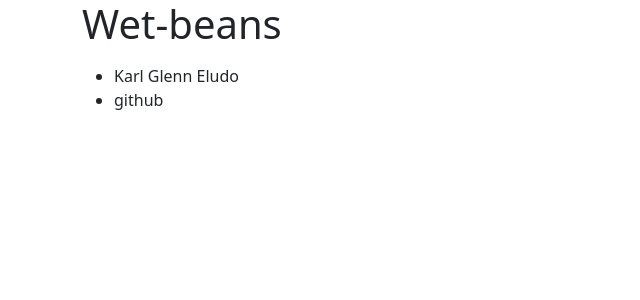
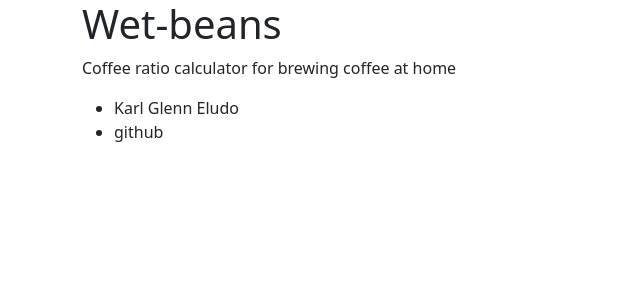
Before and after one commit to karleludo/wet-beans, an Angular app: page / in a window 1280 px wide. Shown: the top 300 px of the page, without its empty margins (0-640 px from the left). Built offline with nearby package versions, Linux system fonts and the light colour scheme.

Commit message:
some changes to header component

```diff
--- a/src/app/common/header/header.component.html
+++ b/src/app/common/header/header.component.html
@@ -1,6 +1,6 @@
 <header>
     <div class="container">
         <h1>Wet-beans</h1>
-        <p></p>
+        <p>Coffee ratio calculator for brewing coffee at home</p>
     </div>
 </header>
```
